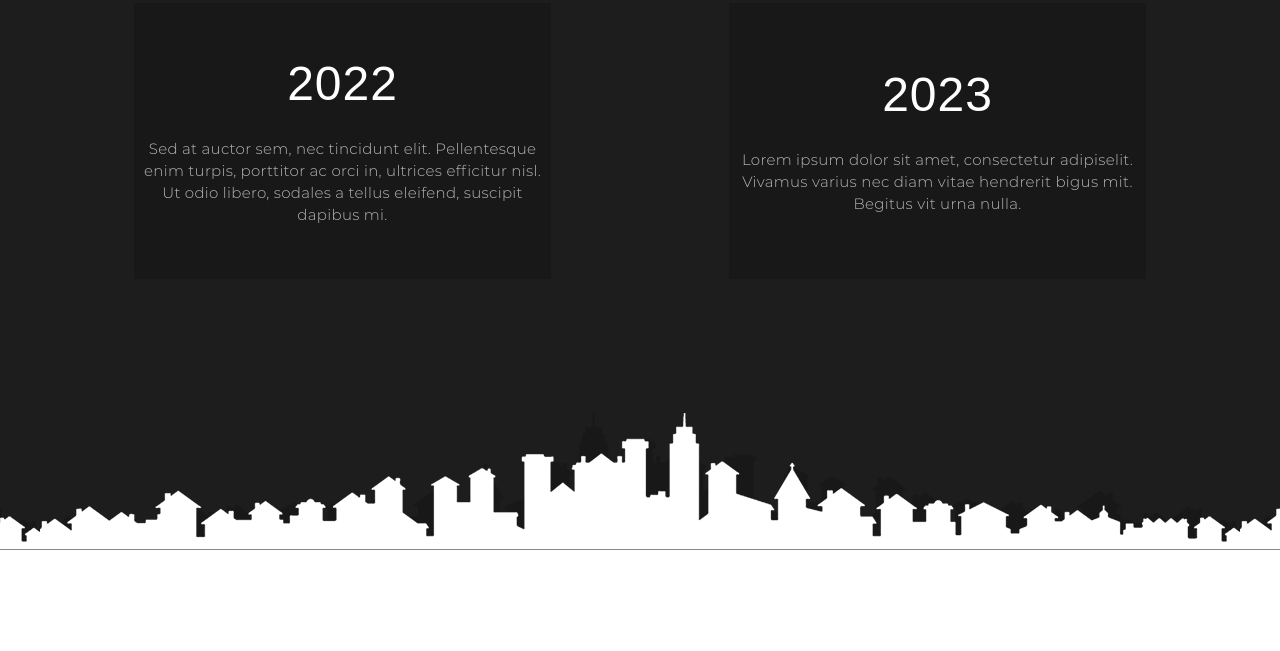
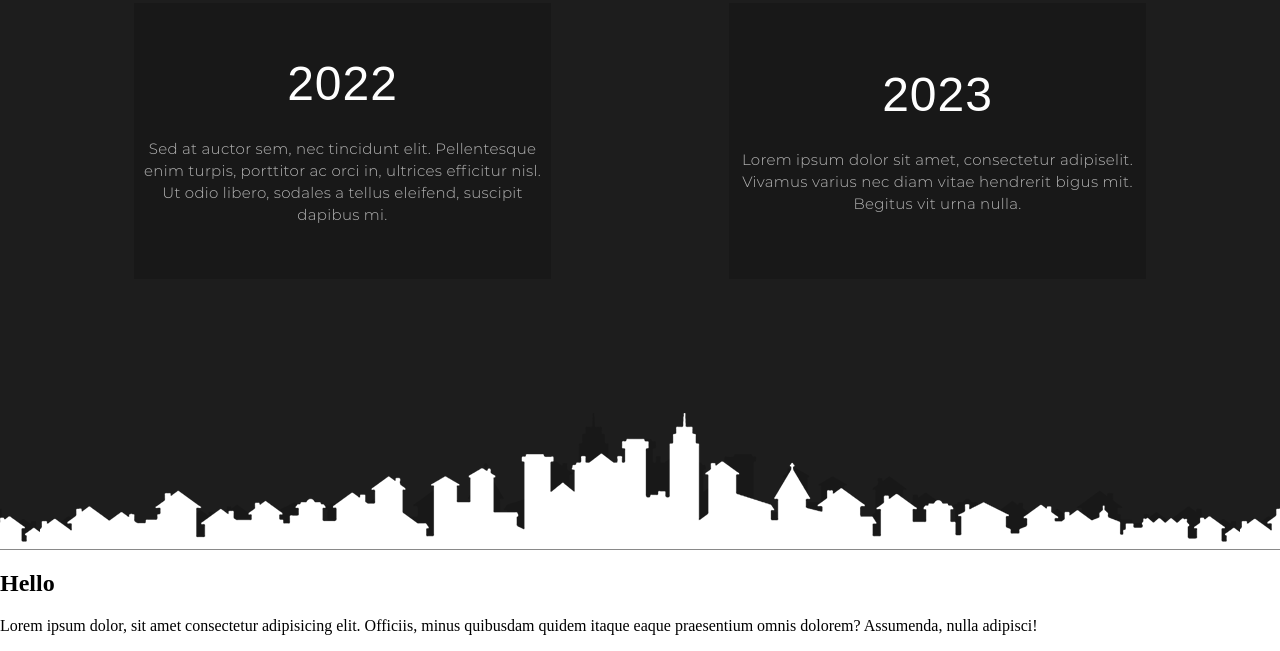
Before and after one commit to AOWebdev/site_3_marsy, a plain HTML site: page index.html in a window 1280 px wide. Shown: the part 1112-1763 px from the top of the page. Before the commit the page ends 1662 px from the top, so only its background shows below. Drawn offline with Linux system fonts and the light colour scheme.

Commit message:
Изменения

```diff
--- a/index.html
+++ b/index.html
@@ -54,6 +54,8 @@
       </div>
     </container>
   </div>
+  <h2>Hello</h2>
+  <p>Lorem ipsum dolor, sit amet consectetur adipisicing elit. Officiis, minus quibusdam quidem itaque eaque praesentium omnis dolorem? Assumenda, nulla adipisci!</p>
 </body>
 
 </html>
```
